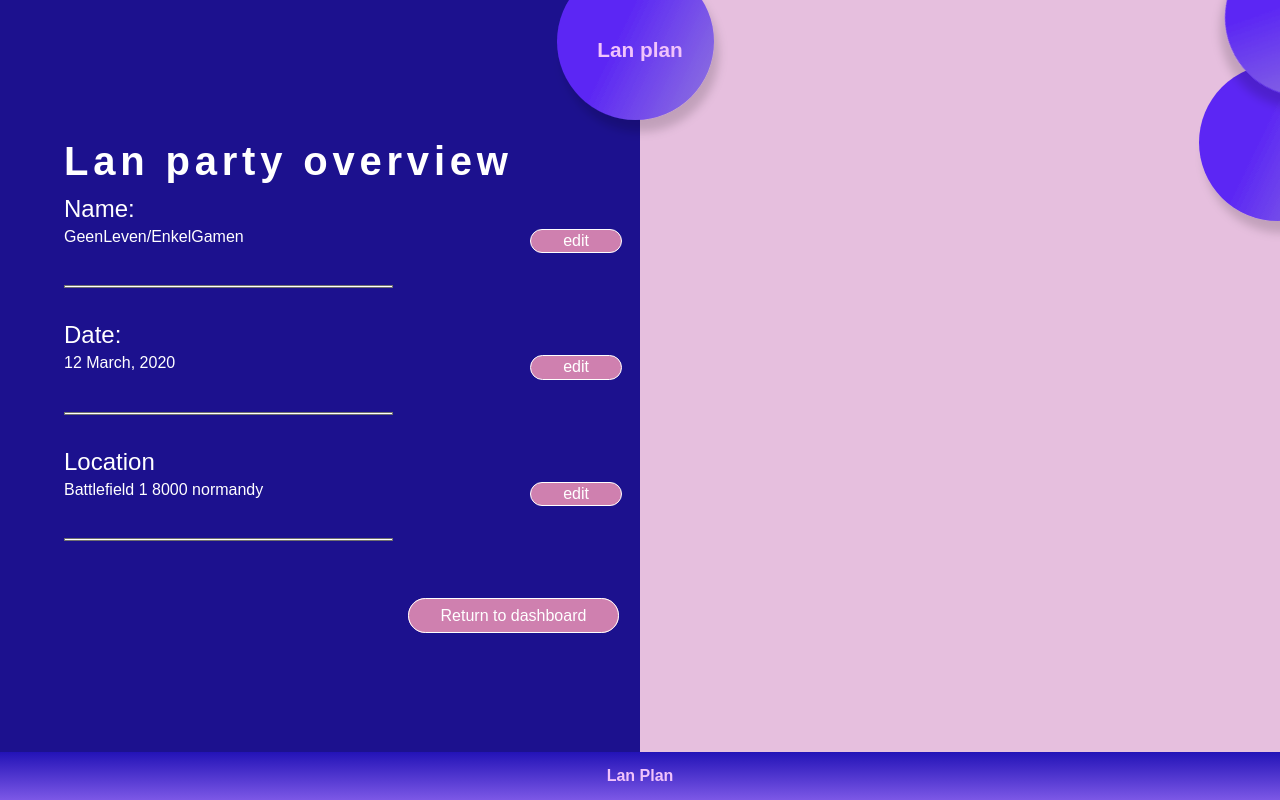
After one commit to CDulst/LanPlan, a PHP site: template src/view/lan/detail.php in a window 1280 px wide. The commit adds this page. Run offline with PHP 8.4, Linux system fonts and the light colour scheme; the template is opened without the code that fills it, so the values that code supplies are empty; some web fonts are replaced.

Commit message:
merge conflicts

```diff
--- a/src/controller/LanController.php
+++ b/src/controller/LanController.php
@@ -42,6 +42,10 @@ class LanController extends Controller {
 
   }
 
+  public function detail(){
+
+  }
+
 
 
 }
--- a/src/index.php
+++ b/src/index.php
@@ -8,6 +8,12 @@ $routes = array(
     'controller' => 'Lan',
     'action' => 'index'
   ),
+
+  'detail' => array(
+    'controller' => 'Lan',
+    'action' => 'detail'
+  ),
+
   'plan' => array(
     'controller' => 'Lan',
     'action' => 'plan'
--- a/src/style.css
+++ b/src/style.css
@@ -73,6 +73,63 @@ html {
   font-weight: 200;
 }
 
+.detail{
+  width:465px;
+  margin:auto;
+}
+
+.detail__section{
+  display:flex;
+  justify-content:space-between;
+}
+.section__title{
+  font-size:1.5rem;
+  color:white;
+}
+.section__para{
+  font-size:1rem;
+  color:white;
+  margin-top:0.5rem;
+}
+.section__link{
+  font-size:1rem;
+  color:white;
+  text-decoration:none;
+  margin-right:2rem;
+  margin-top:2rem;
+  border:white solid 1px;
+  background-color:#cf80af;
+  padding:0.2rem 2rem;
+  border-radius:2rem;
+  }
+  .section__seperator{
+    margin-bottom:2rem;
+    margin-top:2rem;
+  }
+  .section__link:hover{
+    background-color:purple;
+  }
+  .section__button{
+    width:465px;
+    margin: 2rem auto;
+
+  }
+  .return__button{
+    color:white;
+    text-decoration:none;
+    text-align:center;
+    border: white solid 1px;
+    padding :0.5rem 2rem;
+    border-radius:2rem;
+    background-color:#cf80af;
+  }
+  .return__button:hover{
+    background-color:purple;
+  }
+
+
+@media screen and (min-width:768px){
+
 .FormName__wrapper {
   display: flex;
   flex-direction: column;
@@ -94,6 +151,13 @@ html {
     margin-bottom: 1rem;
   }
 
+  .detail{
+    width:680px;
+  }
+  .detail{
+    margin-top:5rem;
+  }
+
   .input {
     margin-bottom: 4rem;
     margin-top: 1rem;
@@ -110,6 +174,7 @@ html {
   .header__image2 {
     display: block;
   }
+
 }
 
 @media screen and (min-width: 1200px) {
@@ -219,6 +284,19 @@ html {
     background-image: linear-gradient(to right, #1C118E 0%, #1C118E 50%, #E6BFDE 50%, #E6BFDE 100%);
 
   }
+  .detail{
+    width:590px;
+    margin-left:4rem;
+
+
+
+  }
+  .section__seperator{
+    margin-bottom:2rem;
+    margin-top:2rem;
+
+  }
+
 
   .label {
     display: flex;
--- /dev/null
+++ b/src/view/lan/detail.php
@@ -0,0 +1,30 @@
+<article class = "detail">
+    <h2 class = "dashboard__title detail__title"> Lan party overview</h2>
+    <section class = "detail__section">
+    <div class = "detail__section--wrapper">
+    <h3 class = "section__title"> Name: </h3>
+    <p class = "section__para"> GeenLeven/EnkelGamen </p>
+    </div>
+    <a class = "section__link" href="">edit</a>
+    </section>
+    <img class = "section__seperator" src="../assets/images/Seperation.svg" alt="">
+     <section class = "detail__section">
+    <div class = "detail__section--wrapper">
+    <h3 class = "section__title"> Date:</h3>
+    <p class = "section__para"> 12 March, 2020 </p>
+    </div>
+    <a class = "section__link" href="">edit</a>
+    </section>
+    <img class = "section__seperator" src="../assets/images/Seperation.svg" alt="">
+     <section class = "detail__section">
+    <div class = "detail__section--wrapper">
+    <h3 class = "section__title"> Location </h3>
+    <p class = "section__para"> Battlefield 1 8000 normandy</p>
+    </div>
+    <a class = "section__link" href="">edit</a>
+    </section>
+    <img class = "section__seperator" src="../assets/images/Seperation.svg" alt="">
+    </article>
+    <section class = "section__button">
+        <a class = "return__button" href="index.php">Return to dashboard</a>
+    </section>
--- a/src/view/lan/index.php
+++ b/src/view/lan/index.php
@@ -83,7 +83,7 @@ if (!empty($insertTodoResult)) {
                 {
               echo '<li class="dashboard__item">
               <p class="dashboard__date">'. $date. '</p>
-              <a class="dashboard__item__link" href="">
+              <a class="dashboard__item__link" href="index.php?page=detail">
               <div class="dashboardNameLocation__wrapper">
               <p class="dashboard__name">'. $lan["Name"].'</p>
               <p class="dashboard__location">'. $location["Street"]. ' ' . $location["Streetnumber"].'</p>
```
Also changed, not shown: src/assets/images/Seperation.svg (added).
